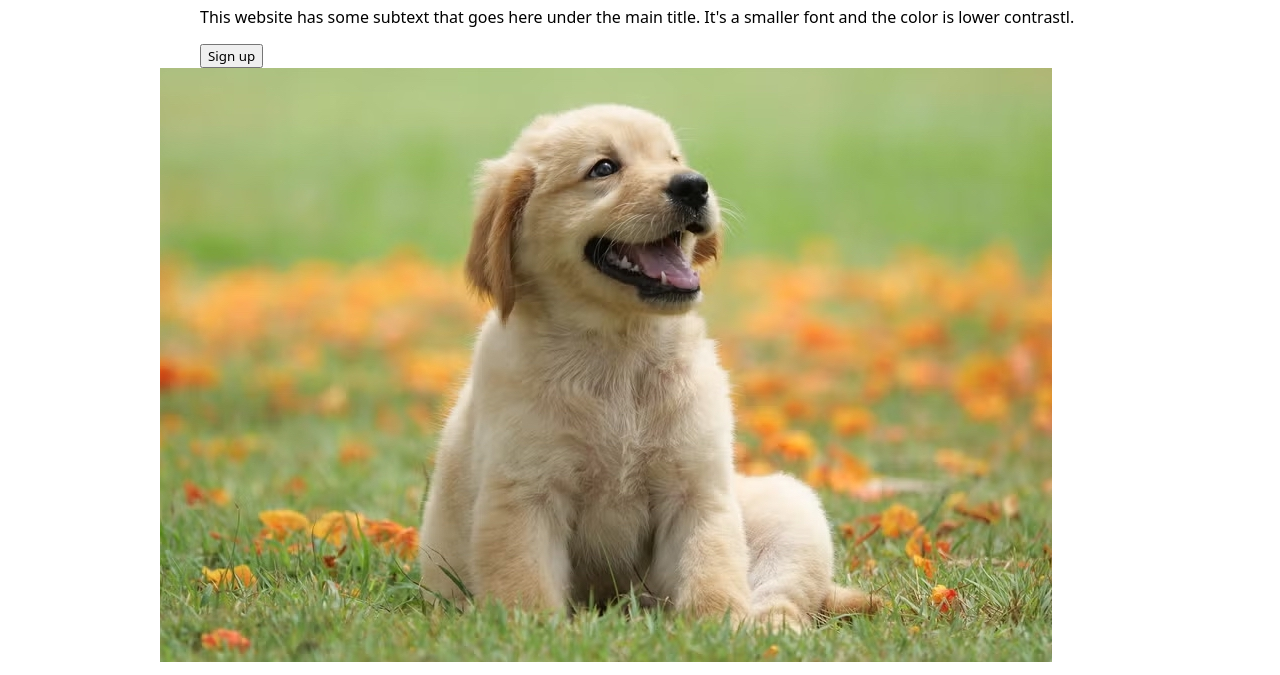
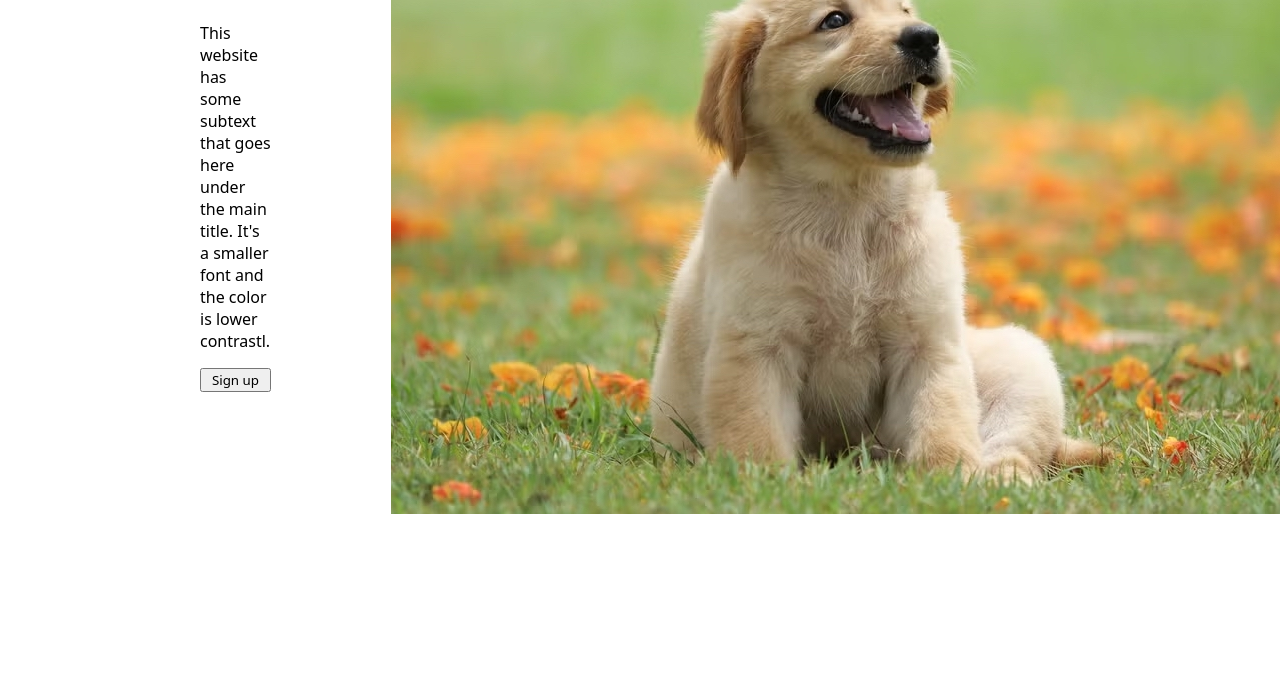
Before and after one commit to helena-rgb/myfirstlandingpage, a plain HTML site: page index.html in a window 1280 px wide. Shown: the part 180-855 px from the top of the page. After the commit the page ends 800 px from the top, so only its background shows below. Drawn offline with Linux system fonts and the light colour scheme.

Commit message:
add hero flex

```diff
--- a/style.css
+++ b/style.css
@@ -24,3 +24,12 @@ ul {
     font-size: 24px;
     font-weight: bold;
 }
+
+.hero {
+    display: flex;
+}
+
+.hero-text {
+    display: flex;
+    flex-direction: column;
+}
```
